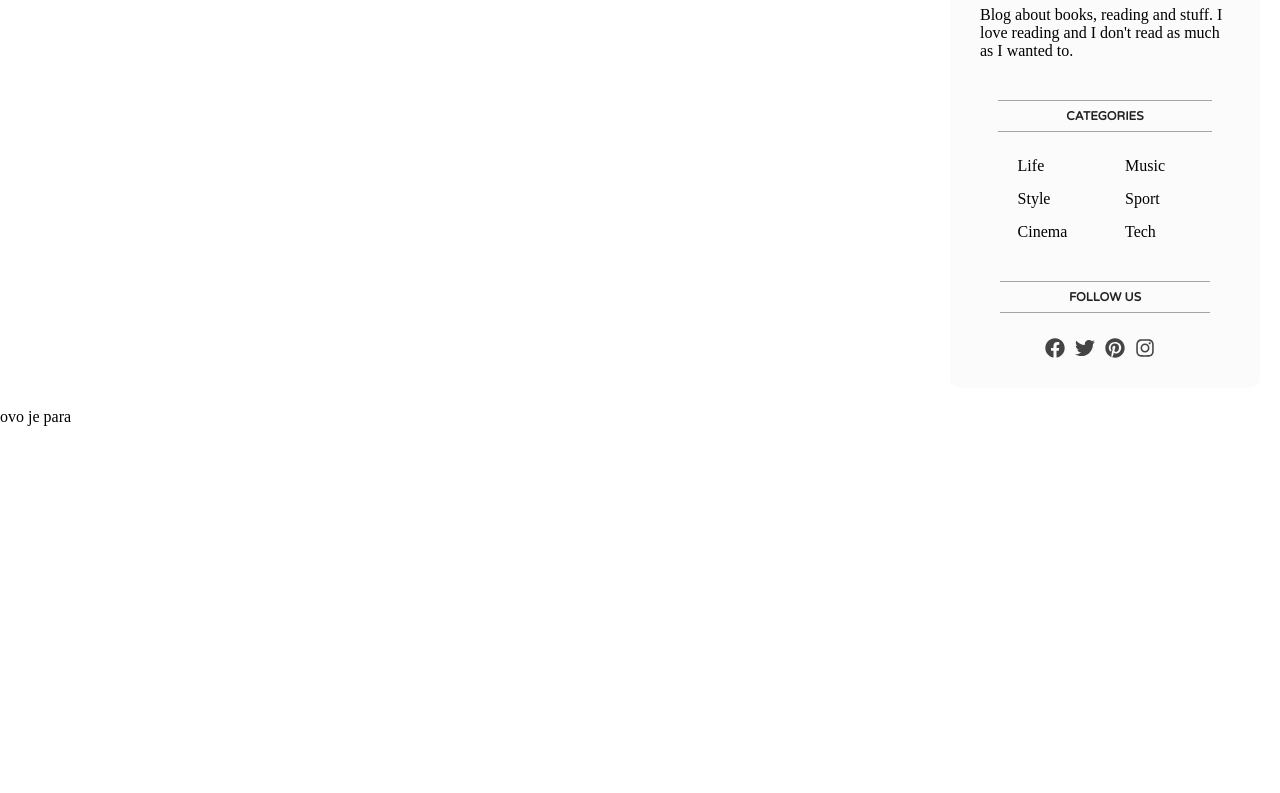
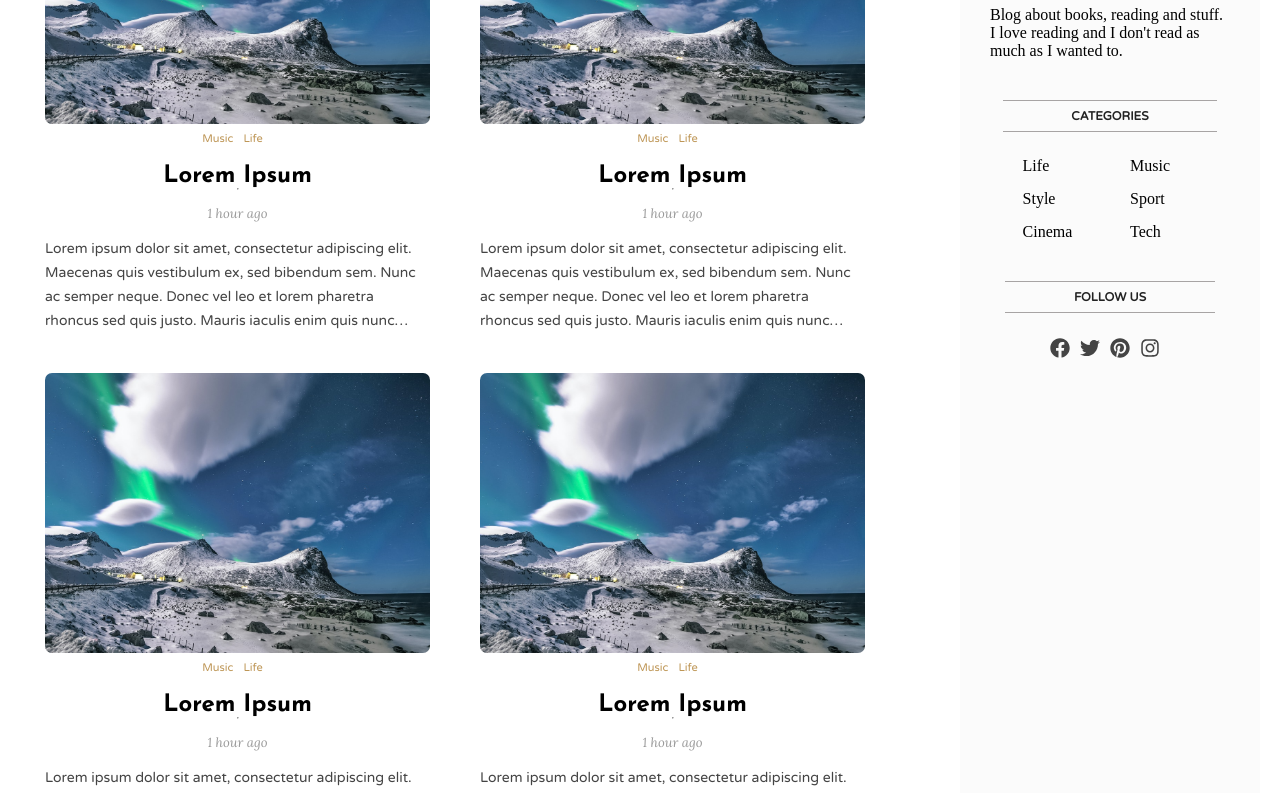
Before and after one commit to SJuras/MERN-Blog, a React (Create React App) app in the folder BlogWebsite/client/: page / in a window 1280 px wide. Shown: the part 820-1613 px from the top of the page. Before the commit the page ends 1246 px from the top, so only its background shows below. Built offline with nearby package versions, Linux system fonts and the light colour scheme; the HTML template or start-up script is replaced by a standard one.

Commit message:
v1.1.4 posts section of home page added.

```diff
--- /dev/null
+++ b/BlogWebsite/client/src/post/Post.css
@@ -0,0 +1,58 @@
+
+.post {
+  width: 385px;
+  margin: 0px 25px 40px 25px;
+}
+
+.postImg {
+  width: 100%;
+  height: 280px;
+  object-fit: cover;
+  border-radius: 7px;
+}
+
+.postInfo {
+  display: flex;
+  flex-direction: column;
+  align-items: center;
+}
+
+.postCat {
+  font-family: "Varela Round", sans-serif;
+  font-size: 11px;
+  color: #be9656;
+  line-height: 20px;
+  margin-top: 15px;
+  margin-right: 10px;
+  cursor: pointer;
+}
+
+.postTitle {
+  font-family: 'Josefin Sans', sans-serif;
+  font-size: 24px;
+  font-weight: 700;
+  margin-top: 15px;
+  cursor: pointer;
+}
+
+.postDate {
+  font-family: "Lora", serif;
+  font-style: italic;
+  font-size: 13px;
+  color: #999;
+  margin-top: 15px;
+}
+
+.postDesc {
+  font-family: 'Varela Round', sans-serif;
+  font-size: 14px;
+  color: #444;
+  line-height: 24px;
+  margin-top: 15px;
+  /* text cut */
+  overflow: hidden;
+  text-overflow: ellipsis;
+  display: -webkit-box;
+  -webkit-line-clamp: 4;
+  -webkit-box-orient: vertical;
+}
--- /dev/null
+++ b/BlogWebsite/client/src/post/Post.jsx
@@ -0,0 +1,33 @@
+import React from 'react'
+import './Post.css'
+import Ski from '../assets/ski.jpg'
+
+export default function Post(){
+  return(
+    <div className="post">
+      <img src={Ski} alt="ski resort" className="postImg" />
+      <div className="postInfo">
+        <div className="postCats">
+          <span className="postCat">Music</span>
+          <span className="postCat">Life</span>
+        </div>
+        <span className="postTitle">Lorem Ipsum</span>
+        <hr />
+        <span className="postDate">1 hour ago</span>
+      </div>
+      <p className="postDesc">
+        Lorem ipsum dolor sit amet, consectetur adipiscing elit. Maecenas quis vestibulum ex,
+         sed bibendum sem. Nunc ac semper neque. Donec vel leo et lorem pharetra rhoncus sed quis
+          justo. Mauris iaculis enim quis nunc imperdiet ornare. Cras vitae nisl non turpis luctus
+          ultricies. Suspendisse mauris nisi, tempor nec tincidunt eu, pretium sed enim. Vestibulum
+          ante ipsum primis in faucibus orci luctus et ultrices posuere cubilia curae; Sed vel ipsum
+          finibus, mattis neque non, iaculis felis. Etiam mi quam, congue at faucibus id, malesuada nec
+          purus. Morbi sodales nunc vel commodo dapibus. Vestibulum ornare, orci sit amet faucibus
+          vehicula, augue sapien feugiat sem, vitae viverra leo turpis quis diam. Praesent mattis
+          malesuada lorem, at scelerisque magna cursus ac. Fusce et arcu eros. Sed pharetra non
+          ligula eget molestie. Aliquam sit amet convallis ante. Suspendisse sollicitudin
+          scelerisque tristique.
+      </p>
+    </div>
+  );
+}
--- a/BlogWebsite/client/src/posts/Posts.css
+++ b/BlogWebsite/client/src/posts/Posts.css
@@ -1,4 +1,7 @@
 
 .posts {
   flex: 9;
+  display: flex;
+  flex-wrap: wrap;
+  margin: 20px;
 }
--- a/BlogWebsite/client/src/posts/Posts.jsx
+++ b/BlogWebsite/client/src/posts/Posts.jsx
@@ -1,10 +1,16 @@
 import React from 'react'
 import "./Posts.css"
+import Post from '../post/Post'
 
 export default function Posts() {
   return(
     <div className="posts">
-      posts
+      <Post />
+      <Post />
+      <Post />
+      <Post />
+      <Post />
+      <Post />
     </div>
   );
 }
--- a/BlogWebsite/client/src/topbar/TopBar.css
+++ b/BlogWebsite/client/src/topbar/TopBar.css
@@ -8,6 +8,7 @@
     display: flex;
     align-items: center;
     font-family: 'Josefin Sans', sans-serif;
+    z-index: 999;
 }
 
 .topLeft, .topRight {
```
Also changed, not shown: BlogWebsite/client/src/assets/ski.jpg (added).
